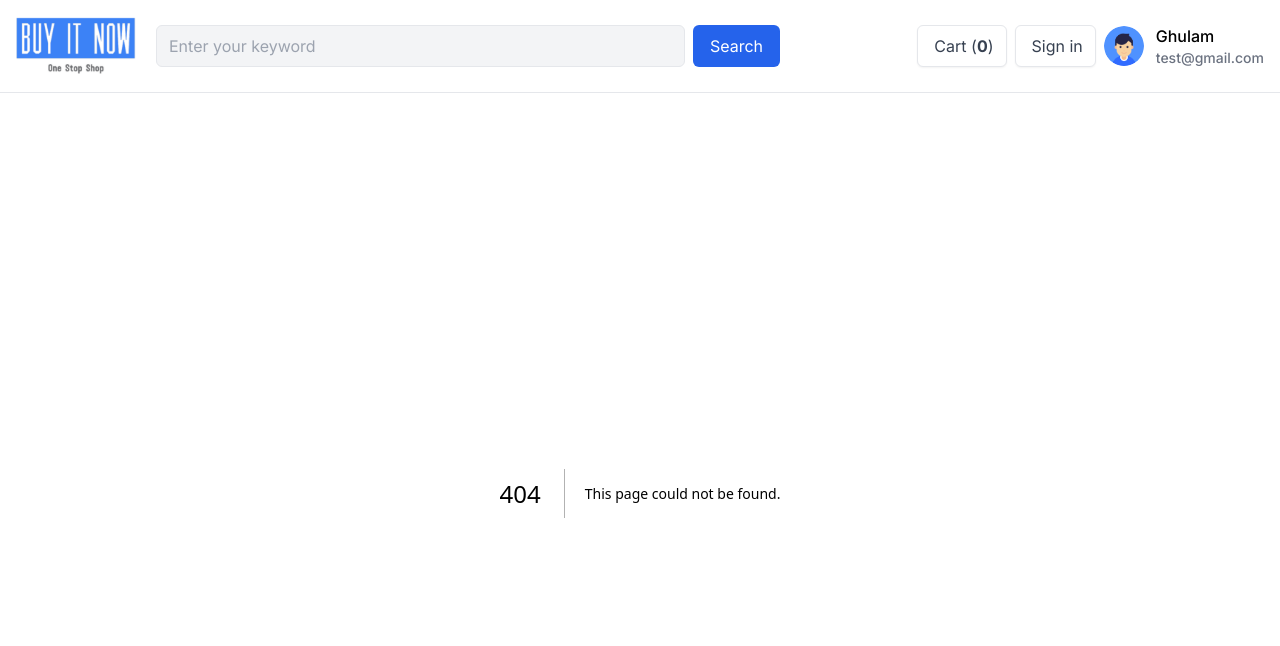
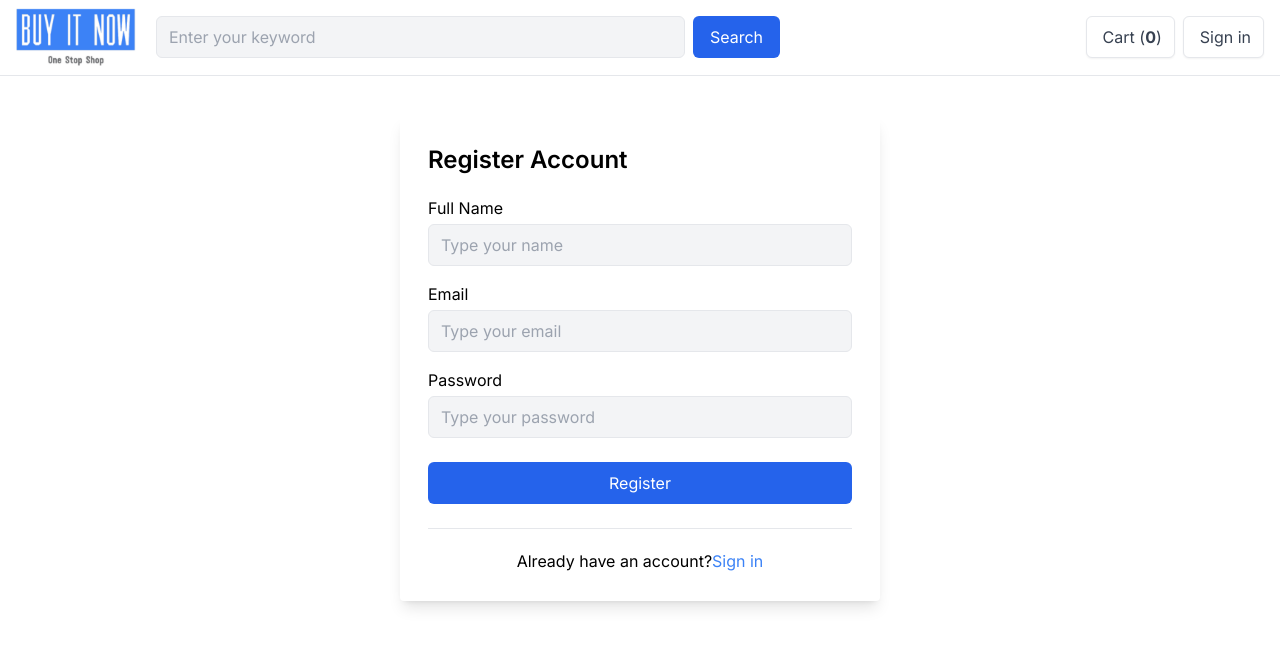
Before and after one commit to saadalamgir18/buyitnow, a Next.js app: page /register in a window 1280 px wide. Before the commit this address had no page. Shown: the top 646 px of the page. Built offline with nearby package versions, Linux system fonts and the light colour scheme; no server answers.

Commit message:
implemented register and signin features with next-auth and saved password using bcrypt

```diff
--- /dev/null
+++ b/db/user.ts
@@ -0,0 +1,46 @@
+import mongoose, { InferSchemaType } from "mongoose";
+import bcrypt from "bcryptjs";
+mongoose.connect(
+  "mongodb+srv://saadalamgir18:x9K1XLrpMsXwwth2@cluster0.vqpdxmb.mongodb.net/buyitnow"
+);
+const UserSchema = new mongoose.Schema({
+  name: {
+    type: String,
+    required: [true, "Please enter your name"],
+  },
+  email: {
+    type: String,
+    required: [true, "Please enter your email"],
+    trim: true,
+    unique: true,
+  },
+  password: {
+    type: String,
+    required: [true, "Please enter your password"],
+    minLength: [6, "ylur passowrd must be longer than 6 characters"],
+    select: false,
+  },
+  avatar: {
+    public_id: String,
+    url: String,
+  },
+  role: {
+    type: String,
+    default: "user",
+  },
+  createdAt: {
+    type: Date,
+    default: Date.now(),
+  },
+});
+UserSchema.pre("save", async function (next) {
+  if (!this.isModified("password")) {
+    next();
+  } else {
+    this.password = await bcrypt.hash(this.password, 10);
+  }
+});
+export type UserTypes = InferSchemaType<typeof UserSchema>;
+
+const User = mongoose.models.User || mongoose.model("User", UserSchema);
+export default User;
--- a/package.json
+++ b/package.json
@@ -10,14 +10,18 @@
   },
   "dependencies": {
     "@next/env": "^14.2.3",
+    "@types/bcryptjs": "^2.4.6",
     "axios": "^1.6.8",
+    "bcryptjs": "^2.4.3",
     "mongoose": "^8.3.4",
     "next": "14.2.3",
+    "next-auth": "^4.24.7",
     "query-string": "^9.0.0",
     "react": "^18",
     "react-dom": "^18",
     "react-js-pagination": "^3.0.2",
     "react-star-ratings": "^2.3.0",
+    "react-toastify": "^10.0.5",
     "recoil": "^0.7.7",
     "zod": "^3.23.7"
   },
--- a/src/app/GlobalProvider.tsx
+++ b/src/app/GlobalProvider.tsx
@@ -1,5 +1,10 @@
 "use client";
 import { CartProvider } from "@/context/CartContext";
+import { SessionProvider } from "next-auth/react";
 export const GlobalProvider = ({ children }: { children: React.ReactNode }) => {
-  return <CartProvider>{children}</CartProvider>;
+  return (
+    <CartProvider>
+      <SessionProvider>{children}</SessionProvider>
+    </CartProvider>
+  );
 };
--- /dev/null
+++ b/src/app/api/auth/[...nextauth]/route.ts
@@ -0,0 +1,55 @@
+import { NextRequest, NextResponse } from "next/server";
+import NextAuth from "next-auth";
+import CredentialsProvider from "next-auth/providers/credentials";
+import User from "../../../../../db/user";
+import bcrypt from "bcryptjs";
+// import
+const handler = NextAuth({
+  providers: [
+    CredentialsProvider({
+      name: "email",
+      credentials: {
+        email: {
+          label: "Email",
+          type: "text",
+          placeholder: "email",
+        },
+        password: {
+          label: "Password",
+          type: "password",
+          placeholder: "password",
+        },
+      },
+      async authorize(
+        credentials: Record<"email" | "password", string> | undefined,
+        request
+      ) {
+        console.log(credentials?.email);
+        const user_password: string = credentials?.password;
+        const user_email = credentials?.email;
+        const { password, email, name, avatar } = await User.findOne({
+          email: user_email,
+        }).select("+password");
+        const user = { email, name, avatar };
+        console.log(user);
+        if (!email) {
+          //   throw new Error("Invalid email or password");
+          return null;
+        }
+        console.log(email);
+        const isPasswordMatched = await bcrypt.compare(user_password, password);
+        if (!isPasswordMatched) {
+          throw new Error("Invalid email or password");
+          return null;
+        }
+        return user;
+      },
+    }),
+  ],
+  //   pages: {
+  //     signIn: "/signin",
+  //   },
+  secret: process.env.NEXTAUTH_SECRET,
+});
+export const GET = handler;
+export const POST = handler;
--- /dev/null
+++ b/src/app/api/register/route.ts
@@ -0,0 +1,32 @@
+import { NextRequest, NextResponse } from "next/server";
+import User from "../../../../db/user";
+import { UserZodSchema } from "@/store/types/types";
+
+export async function POST(request: NextRequest) {
+  const data = await request.json();
+  const { success } = UserZodSchema.safeParse(data);
+  if (!success) {
+    return NextResponse.json({
+      message: "Your input is not correct",
+      status: 400,
+    });
+  }
+  const { name, email, password } = data;
+  const isExist = await User.findOne({ email: email });
+  if (isExist) {
+    return NextResponse.json({
+      message: "user already exist",
+      status: 403,
+    });
+  }
+
+  const user = await User.create({
+    name,
+    email,
+    password,
+  });
+  return NextResponse.json({
+    user,
+    status: 200,
+  });
+}
--- a/src/app/layout.tsx
+++ b/src/app/layout.tsx
@@ -3,6 +3,7 @@ import { Inter } from "next/font/google";
 import "./globals.css";
 import Header from "@/components/layouts/Header";
 import { GlobalProvider } from "./GlobalProvider";
+import { ToastContainer } from "react-toastify";
 
 const inter = Inter({ subsets: ["latin"] });
 
@@ -21,6 +22,7 @@ export default function RootLayout({
       <body className={inter.className}>
         <GlobalProvider>
           <Header />
+          <ToastContainer position="top-right" />
           {children}
         </GlobalProvider>
       </body>
--- /dev/null
+++ b/src/app/register/page.tsx
@@ -0,0 +1,7 @@
+import Register from "@/components/auth/Register";
+
+function RegisterPage() {
+  return <Register />;
+}
+
+export default RegisterPage;
--- /dev/null
+++ b/src/components/auth/Register.tsx
@@ -0,0 +1,126 @@
+"use client";
+import "react-toastify/dist/ReactToastify.css";
+import axios from "axios";
+import Link from "next/link";
+import React, { useEffect, useState } from "react";
+import { useRouter } from "next/navigation";
+import { ToastContainer, toast } from "react-toastify";
+
+const Register = () => {
+  //   const { error, registerUser, clearErrors } = useContext(AuthContext);
+  const router = useRouter();
+  const [name, setName] = useState("");
+  const [email, setEmail] = useState("");
+  const [password, setPassword] = useState("");
+  // const [error, setError] = useState(null);
+  //   {name, email, password}
+  const submitHandler = async (e) => {
+    e.preventDefault();
+
+    try {
+      const { data } = await axios.post(
+        "http://localhost:3000/api/register",
+        {
+          name,
+          email,
+          password,
+        },
+        {
+          method: "POST",
+        }
+      );
+      console.log(data.status);
+      if (data?.status === 400) {
+        toast.warning(data.message);
+      } else if (data?.status === 403) {
+        toast.warning(data.message);
+      }
+      if (data?.user) {
+        router.push("/");
+      }
+    } catch (error) {
+      toast.error("error in API");
+      // setError(error?.response?.data?.message);
+    }
+  };
+
+  // useEffect(() => {
+  //   if (error) {
+  //     toast.error(error);
+  //     // clearErrors();
+  //   }
+  // }, [error]);
+
+  //   const submitHandler = (e) => {
+  //     e.preventDefault();
+
+  //     registerUser({ name, email, password });
+  //   };
+
+  return (
+    <div
+      style={{ maxWidth: "480px" }}
+      className="mt-10 mb-20 p-4 md:p-7 mx-auto rounded bg-white shadow-lg"
+    >
+      <ToastContainer position="top-right" />
+      <form onSubmit={submitHandler}>
+        <h2 className="mb-5 text-2xl font-semibold">Register Account</h2>
+
+        <div className="mb-4">
+          <label className="block mb-1"> Full Name </label>
+          <input
+            className="appearance-none border border-gray-200 bg-gray-100 rounded-md py-2 px-3 hover:border-gray-400 focus:outline-none focus:border-gray-400 w-full"
+            type="text"
+            placeholder="Type your name"
+            value={name}
+            onChange={(e) => setName(e.target.value)}
+            required
+          />
+        </div>
+
+        <div className="mb-4">
+          <label className="block mb-1"> Email </label>
+          <input
+            className="appearance-none border border-gray-200 bg-gray-100 rounded-md py-2 px-3 hover:border-gray-400 focus:outline-none focus:border-gray-400 w-full"
+            type="text"
+            placeholder="Type your email"
+            value={email}
+            onChange={(e) => setEmail(e.target.value)}
+            required
+          />
+        </div>
+
+        <div className="mb-4">
+          <label className="block mb-1"> Password </label>
+          <input
+            className="appearance-none border border-gray-200 bg-gray-100 rounded-md py-2 px-3 hover:border-gray-400 focus:outline-none focus:border-gray-400 w-full"
+            type="password"
+            placeholder="Type your password"
+            minLength={6}
+            value={password}
+            onChange={(e) => setPassword(e.target.value)}
+            required
+          />
+        </div>
+
+        <button
+          type="submit"
+          className="my-2 px-4 py-2 text-center w-full inline-block text-white bg-blue-600 border border-transparent rounded-md hover:bg-blue-700"
+        >
+          Register
+        </button>
+
+        <hr className="mt-4" />
+
+        <p className="text-center mt-5">
+          Already have an account?
+          <Link href="/login" className="text-blue-500">
+            Sign in
+          </Link>
+        </p>
+      </form>
+    </div>
+  );
+};
+
+export default Register;
--- a/src/components/layouts/Header.tsx
+++ b/src/components/layouts/Header.tsx
@@ -4,9 +4,13 @@ import Link from "next/link";
 import Search from "./Search";
 import Image from "next/image";
 import CartContext from "@/context/CartContext";
+import { useSession } from "next-auth/react";
 
 const Header = () => {
   const { cart } = useContext(CartContext);
+  const { data } = useSession();
+  console.log(data?.user);
+
   const cartItems = cart?.cartItems;
   return (
     <header className="bg-white py-2 border-b">
@@ -34,6 +38,7 @@ const Header = () => {
                 Cart (<b>{cartItems?.length || 0}</b>)
               </span>
             </Link>
+            {!data?.user ? (
               <Link
                 href="/login"
                 className="px-3 py-2 inline-block text-center text-gray-700 bg-white shadow-sm border border-gray-200 rounded-md hover:bg-gray-100 hover:border-gray-300"
@@ -41,25 +46,31 @@ const Header = () => {
                 <i className="text-gray-400 w-5 fa fa-user"></i>
                 <span className="hidden lg:inline ml-1">Sign in</span>
               </Link>
+            ) : (
               <Link href="/me">
                 <div className="flex items-center mb-4 space-x-3 mt-4 cursor-pointer">
                   <Image
                     className="w-10 h-10 rounded-full"
-                  src={"/images/default.png"}
+                    src={
+                      data?.user.avatar
+                        ? data?.user.avatar?.url
+                        : "/images/default.png"
+                    }
                     alt=""
                     width={300}
                     height={120}
                   />
                   <div className="space-y-1 font-medium">
                     <p>
-                    Ghulam
+                      {data?.user.name}
                       <time className="block text-sm text-gray-500 dark:text-gray-400">
-                      test@gmail.com
+                        {data?.user.email}
                       </time>
                     </p>
                   </div>
                 </div>
               </Link>
+            )}
           </div>
 
           <div className="lg:hidden ml-2">
--- a/src/store/types/types.ts
+++ b/src/store/types/types.ts
@@ -7,3 +7,12 @@ export const productSchema = zod.object({
   stock: zod.number(),
   category: zod.string(),
 });
+
+export const UserZodSchema = zod.object({
+  name: zod.string(),
+  email: zod
+    .string()
+    .min(1, { message: "This field has to be filled." })
+    .email("This is not a valid email."),
+  password: zod.string().min(6, { message: "This field has to be filled." }),
+});
```
Also changed, not shown: 2 other files (tests, documents, lock files or other folders). Lines whose indentation alone changed are shown as unchanged.
